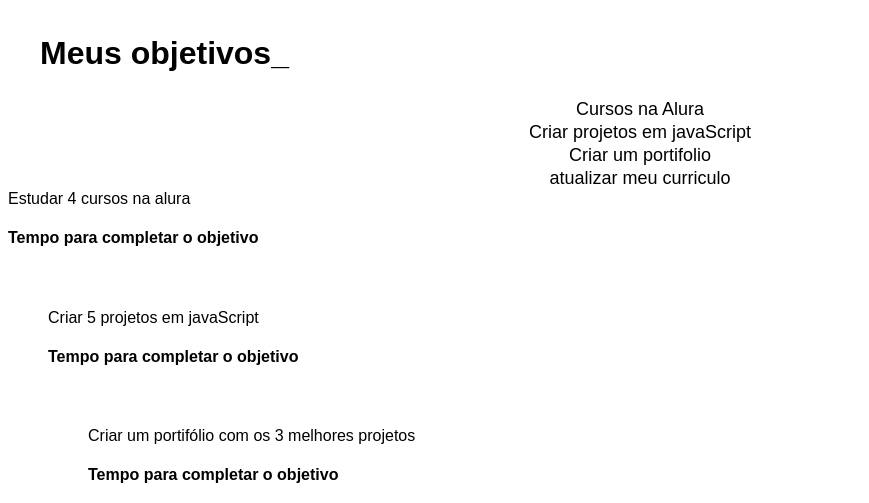
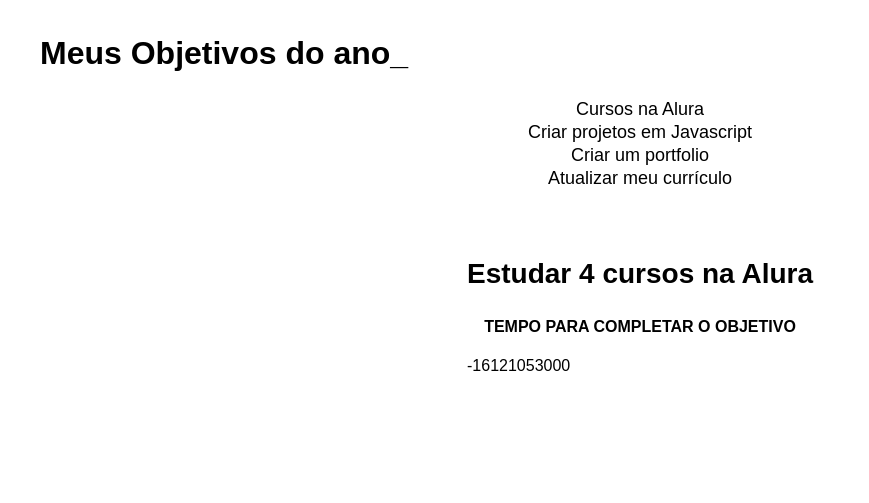
Before and after one commit to andrei951/metas, a plain HTML site: page index.html in a window 1280 px wide. Both pictures are taken after a click on the button "Cursos na Alura". Shown: the whole page, without its empty margins (0-869 px from the left). Drawn offline with Linux system fonts and the light colour scheme.

Commit message:
parte cinco concluida

```diff
--- a/index.html
+++ b/index.html
@@ -3,33 +3,43 @@
 <head>
     <meta charset="UTF-8">
     <meta name="viewport" content="width=device-width, initial-scale=1.0">
-    <title>Meus objetivos</title>
+    <title>Meus objetivos do ano</title>
     <link rel="stylesheet" href="style.css">
 </head>
 <body>
     <section class="conteudo-principal">
-    <h2 class="titulo-principal">Meus objetivos<span>_</span></h2>
-    <div class="conteudo">
-    <div class="botoes">
-        <button class="botao ativo">Cursos na Alura</button>
-        <button class="botao ativo">Criar projetos em javaScript</button>
-        <button class="botao ativo">Criar um portifolio</button>
-        <button class="botao ativo">atualizar meu curriculo</button>
+        <h2 class="titulo-principal">Meus Objetivos do ano<span>_</span></h2>
+        <div class="conteudo">
+        <div class="botoes">
+            <button class="botao ativo">Cursos na Alura</button>
+            <button class="botao">Criar projetos em Javascript</button>
+            <button class="botao">Criar um portfolio</button>
+            <button class="botao">Atualizar meu currículo</button>
+        </div>
+        <div class="abas-textos">
+            <div class="aba-conteudo ativo">
+                <h3 class="aba-conteudo-titulo-principal">Estudar 4 cursos na Alura</h3>
+                <h4 class="aba-conteudo-titulo-secundario">Tempo para completar o objetivo</h4>
+                <div class="contador"></div>
+            </div>
+            <div class="aba-conteudo">
+                <h3 class="aba-conteudo-titulo-principal">Criar 5 projetos em Javascript</h3>
+                <h4 class="aba-conteudo-titulo-secundario">Tempo para completar o objetivo</h4>
+                <div class="contador"></div>
+            </div>
+            <div class="aba-conteudo">
+                <h3 class="aba-conteudo-titulo-principal">Criar um portfolio com os meus 3 melhores projetos</h3>
+                <h4 class="aba-conteudo-titulo-secundario">Tempo para completar o objetivo</h4>
+                <div class="contador"></div>
+            </div>
+            <div class="aba-conteudo">
+                <h3 class="aba-conteudo-titulo-principal">Atualizar meu curriculo com os certificados da Alura</h3>
+                <h4 class="aba-conteudo-titulo-secundario">Tempo para completar o objetivo</h4>
+                <div class="contador"></div>
+            </div>
+        </div>
     </div>
     </section>
-    <div class="abas-conteudo.ativo">
-        <h3.aba.conteudo-titulo-principal>Estudar 4 cursos na alura</h3>
-    <h4 class="abas-conteudo-titulo-secundario">Tempo para completar o objetivo</h4>
-    <div
-    <div class="abas-textos">
-        <h3.aba.conteudo-titulo-principal>Criar 5 projetos em javaScript</h3>
-    <h4 class="abas-conteudo-titulo-secundario">Tempo para completar o objetivo</h4>
-    <div class="abas-textos">
-        <h3.aba.conteudo-titulo-principal>Criar um portifólio com os 3 melhores projetos</h3>
-    <h4 class="abas-conteudo-titulo-secundario">Tempo para completar o objetivo</h4>
-        <div class="abas-textos">
-        </div>
-    </div>
-<script src="main.js"></script>
+    <script src="main.js"></script>
 </body>
 </html>
--- a/main.js
+++ b/main.js
@@ -1,12 +1,21 @@
-const botoes = document.querySelectorAll(".botao")
-const botoes = document.querySelectorAll(".aba-conteudo")
+const botoes = document.querySelectorAll(".botao");
+const textos = document.querySelectorAll(".aba-conteudo");
 
-for(let i=0;i <botoes.length;i++){
-    botoes[i].onclick = function(){
-        for(let j=0;j<botoes.length;j++){
-            botoes.[j].classList.remove("ativo");
+for (let i = 0; i < botoes.length; i++) {
+    botoes[i].onclick = function () {
+
+        for (let j = 0; j < botoes.length; j++) {
+            botoes[j].classList.remove("ativo");
+            textos[j].classList.remove("ativo");
         }
+
         botoes[i].classList.add("ativo");
-        botoes[i].classList.add("ativo");
+        textos[i].classList.add("ativo");
     }
 }
+
+const contadores = document.querySelectorAll(".contador");
+const tempoObjetivo1 = new Date("2023-10-05T00:00:00");
+let tempoAtual = new Date();
+
+contadores[0].textContent = tempoObjetivo1 - tempoAtual;
```
